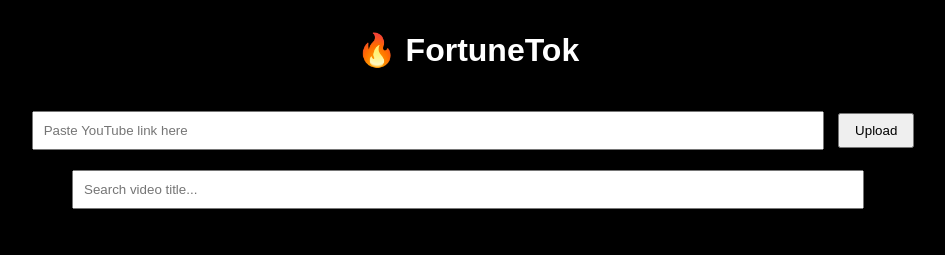
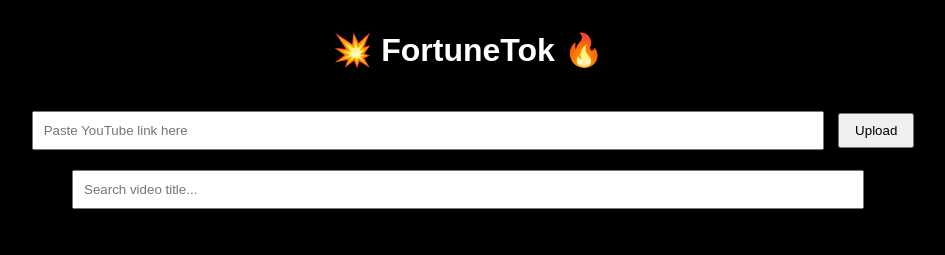
Before and after one commit to gloriaabodia6-cell/Fortunewebsite, a plain HTML site: page index.html in a window 1280 px wide. Shown: the top 255 px of the page, without its empty margins (172-1117 px from the left). Drawn offline with Linux system fonts and the light colour scheme.

```diff
--- a/index.html
+++ b/index.html
@@ -56,7 +56,7 @@
 </head>
 <body>
 
-  <h1>🔥 FortuneTok</h1>
+  <h1>💥 FortuneTok 🔥</h1>
 
   <input type="text" id="videoLink" placeholder="Paste YouTube link here">
   <button onclick="addVideo()">Upload</button>
```
